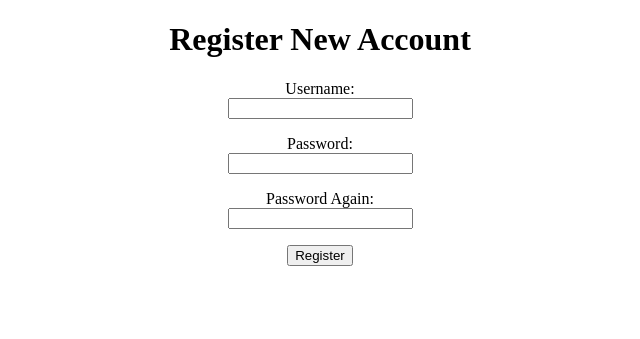
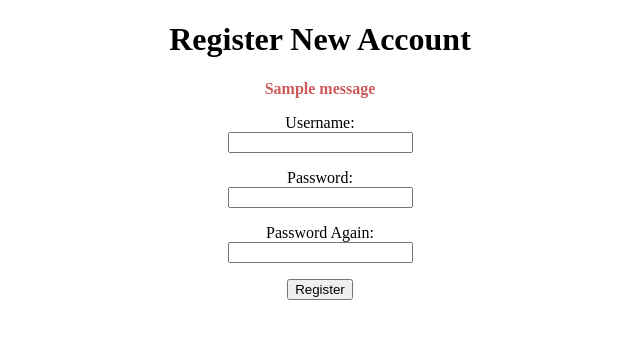
Before and after one commit to koenol/tikawe-budgetapp, a Flask app: page /register in a window 1280 px wide. Shown: the top 339 px of the page, without its empty margins (320-960 px from the left). Run offline with Flask 3, Linux system fonts and the light colour scheme; one stand-in notice (Sample message) is shown.

Commit message:
Added validation to register form
Added flash message to the register template

```diff
--- a/app.py
+++ b/app.py
@@ -1,7 +1,6 @@
 from flask import Flask
-from flask import render_template, request, redirect, session
+from flask import render_template, request, redirect, session, flash
 from werkzeug.security import check_password_hash, generate_password_hash
-import sqlite3
 import db
 import config
 import service
@@ -101,10 +100,16 @@ def create():
     username = request.form["username"]
     password1 = request.form["password1"]
     password2 = request.form["password2"]
+
     if password1 != password2:
-        return "Passwords do not match"
+        flash("Passwords do not match")
+        return redirect("/register")
 
-    password_hashed = generate_password_hash(password1)
-    service.create_user(username, password_hashed)
+    elif not service.check_username_exists(username):
+        password_hashed = generate_password_hash(password1)
+        service.create_user(username, password_hashed)
+    else:
+        flash("Username already exists")
+        return redirect("/register")
 
     return redirect("/")
--- a/service.py
+++ b/service.py
@@ -1,6 +1,11 @@
 from flask import session
 import db
+import sqlite3
 
+def check_username_exists(username):
+    sql = "SELECT id FROM users WHERE username = ?"
+    result = db.query(sql, [username])
+    return result
 
 def get_user_id():
     sql = "SELECT id FROM users WHERE username = ?"
--- a/static/main.css
+++ b/static/main.css
@@ -12,3 +12,7 @@ body {
     color: whitesmoke;
     background-color: #222;
 }
+
+.error {
+    color: rgb(205, 90, 90);
+}
--- a/templates/register.html
+++ b/templates/register.html
@@ -7,7 +7,15 @@
 
     <body>
         <h1>Register New Account</h1>
+        {% for message in get_flashed_messages() %}
+        <div class="error">
+            <p>
+                <b>{{ message }}</b>
+            </p>
+        </div>
+        {% endfor %}
 
+        <div class="register-form-container">
             <form action="/create" method="post">
                 <p>
                     <label for="username">Username</label>: <br />
@@ -23,5 +31,7 @@
                 </p>
                 <input type="submit" value="Register" />
             </form>
+        </div>
+        </form>
     </body>
 </html>
```
Lines whose indentation alone changed are shown as unchanged.
